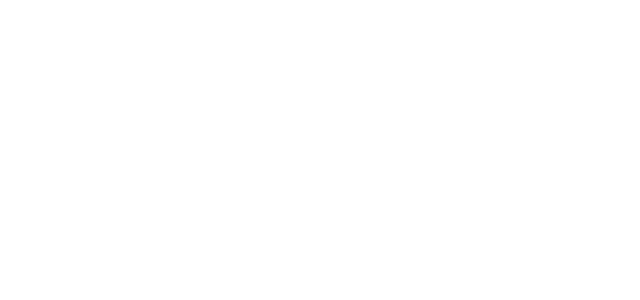
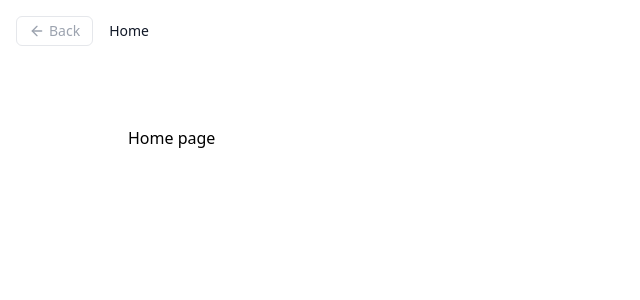
Before and after one commit to Elerqsousy/tgx-task, a React (Vite) app: page / in a window 1280 px wide. Shown: the top 300 px of the page, without its empty margins (0-640 px from the left). Built offline with nearby package versions, Linux system fonts and the light colour scheme.

Commit message:
Route bug try fix 1

```diff
--- a/src/App.tsx
+++ b/src/App.tsx
@@ -5,7 +5,7 @@
 
 function App() {
   return (
-    <BrowserRouter basename="/tgx-task">
+    <BrowserRouter>
       <div className="h-screen flex flex-col max-h-screen overflow-hidden">
         <Breadcrumb />
         <AppRoutes />
--- a/src/components/ui/Breadcrumb.tsx
+++ b/src/components/ui/Breadcrumb.tsx
@@ -5,14 +5,12 @@
 
 import { cn } from '@/utils/tw-clsx';
 
-const CondetionalLink: FC<{
-  condetion: boolean;
+const ConditionalLink: FC<{
+  condition: boolean;
   text: string;
   to: To;
-}> = ({ condetion, to, text }) => {
-  return (
-    <>
-      {condetion ? (
+}> = ({ condition, to, text }) => {
+  return condition ? (
     <Link to={to} className="capitalize hover:text-blue-600">
       {decodeURIComponent(text)}
     </Link>
@@ -20,8 +18,6 @@
     <span className="capitalize font-medium text-gray-900">
       {decodeURIComponent(text)}
     </span>
-      )}
-    </>
   );
 };
 
@@ -29,11 +25,8 @@
   const location = useLocation();
   const navigate = useNavigate();
 
-  // strip the basename automatically
-  const path = location.pathname;
-  const pathnames = path.split('/').filter(Boolean);
+  const pathnames = location.pathname.split('/').filter(Boolean);
 
-  // Build parent path without the basePath
   const parentPath =
     pathnames.length > 0 ? `/${pathnames.slice(0, -1).join('/')}` : null;
 
@@ -56,10 +49,10 @@
       <nav aria-label="breadcrumb">
         <ol className="flex items-center text-sm text-gray-600">
           <li>
-            <CondetionalLink
+            <ConditionalLink
               to="/"
               text="Home"
-              condetion={!!pathnames.length}
+              condition={!!pathnames.length}
             />
           </li>
 
@@ -70,10 +63,10 @@
             return (
               <li key={to} className="flex items-center">
                 <ChevronRight className="w-4 h-4 mx-2 text-gray-400" />
-                <CondetionalLink
+                <ConditionalLink
                   to={to}
                   text={decodeURIComponent(value)}
-                  condetion={!isLast}
+                  condition={!isLast}
                 />
               </li>
             );
--- a/vite.config.ts
+++ b/vite.config.ts
@@ -7,7 +7,7 @@
 // https://vite.dev/config/
 export default defineConfig({
   plugins: [react(), tsconfigPaths()],
-  base: '/tgx-task/', // Base URL for GitHub Pages
+  base: '/', // Base URL for GitHub Pages
   build: {
     outDir: 'dist', // Default output directory
   },
```
Lines whose indentation alone changed are shown as unchanged.
